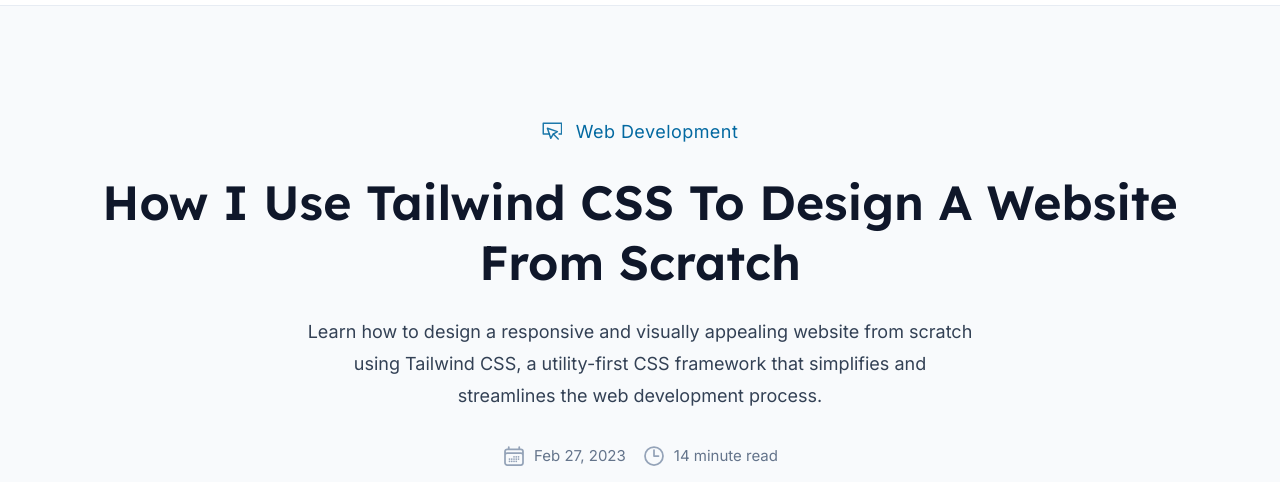
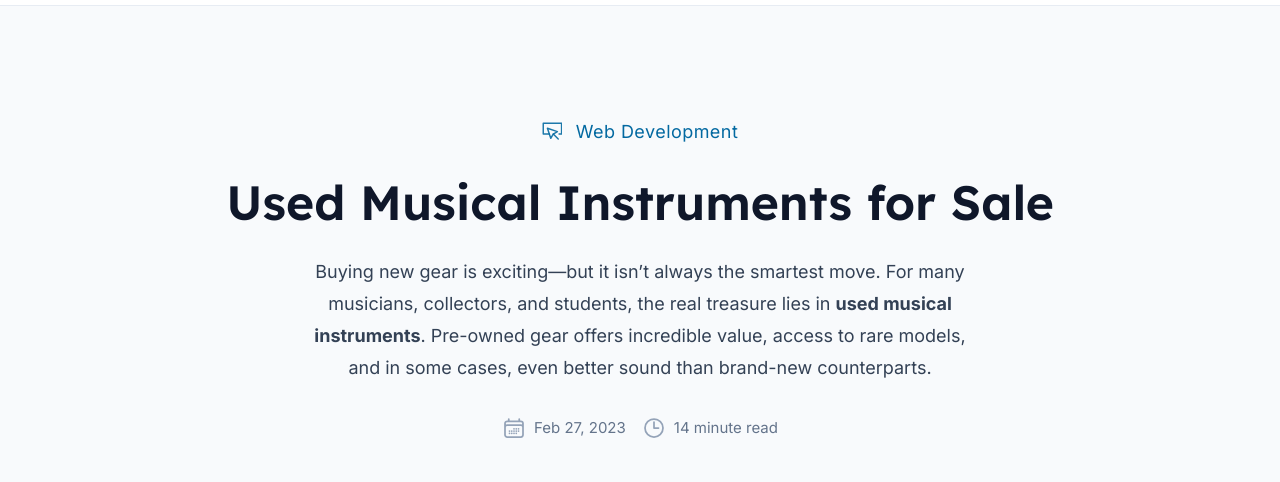
Before and after one commit to onlinemusicdev/used-musical-instruments, a plain HTML site: page index.html in a window 1280 px wide. Shown: the part 90-572 px from the top of the page. Drawn offline with nearby package versions, Linux system fonts and the light colour scheme.

Commit message:
Update index.html

```diff
--- a/index.html
+++ b/index.html
@@ -327,14 +327,12 @@
             <h1
               class="mt-6 text-4xl font-semibold leading-tight text-center font-display text-slate-900 sm:text-5xl sm:leading-tight"
             >
-              How I Use Tailwind CSS To Design A Website From Scratch
+              Used Musical Instruments for Sale
             </h1>
             <p
               class="max-w-2xl mx-auto mt-6 text-lg leading-8 text-center text-slate-700"
             >
-              Learn how to design a responsive and visually appealing website
-              from scratch using Tailwind CSS, a utility-first CSS framework
-              that simplifies and streamlines the web development process.
+              Buying new gear is exciting—but it isn’t always the smartest move. For many musicians, collectors, and students, the real treasure lies in <strong>used musical instruments</strong>. Pre-owned gear offers incredible value, access to rare models, and in some cases, even better sound than brand-new counterparts.
             </p>
             <div
               class="flex items-center justify-center gap-4 mt-8 text-md text-slate-500"
```
